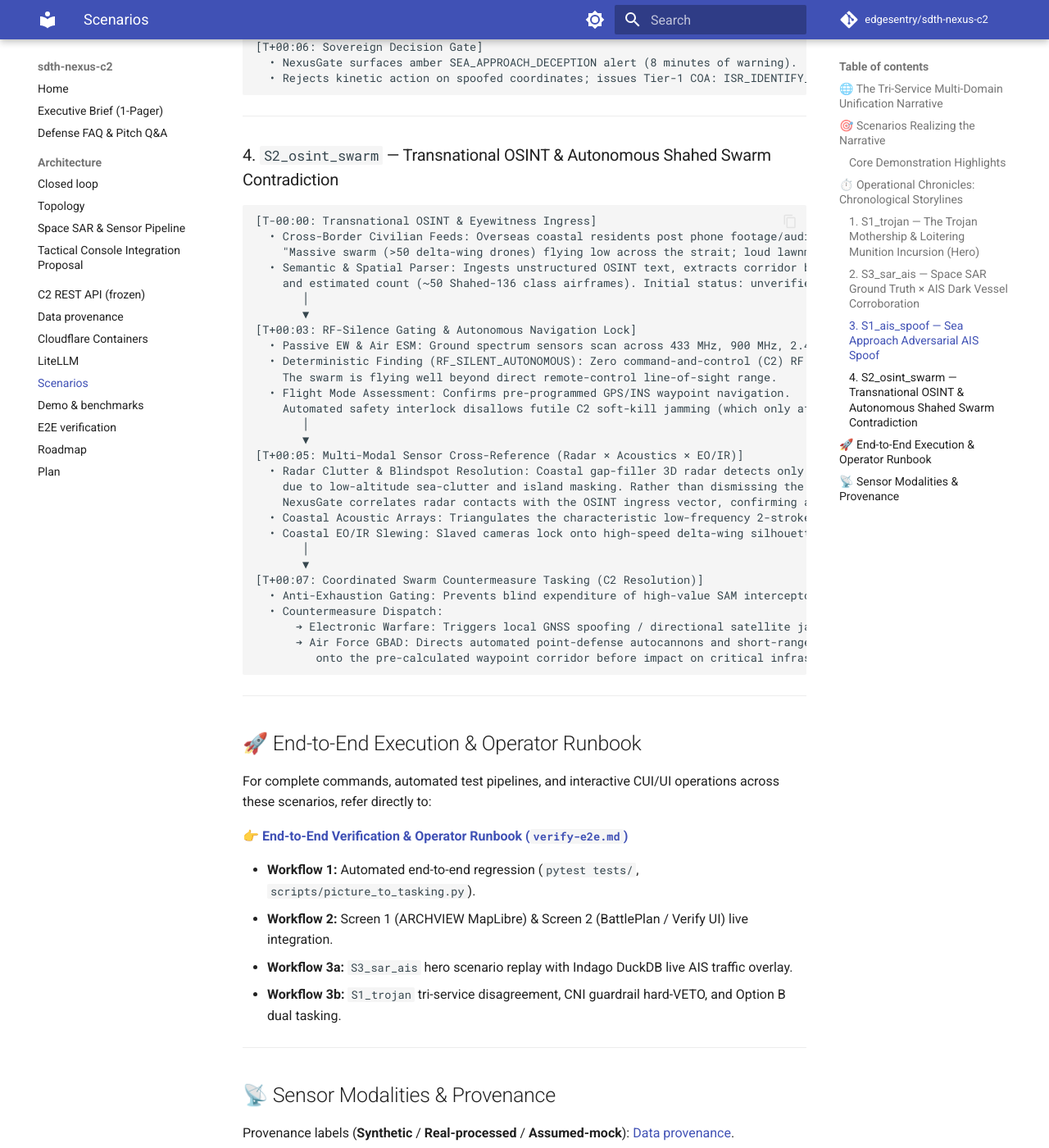
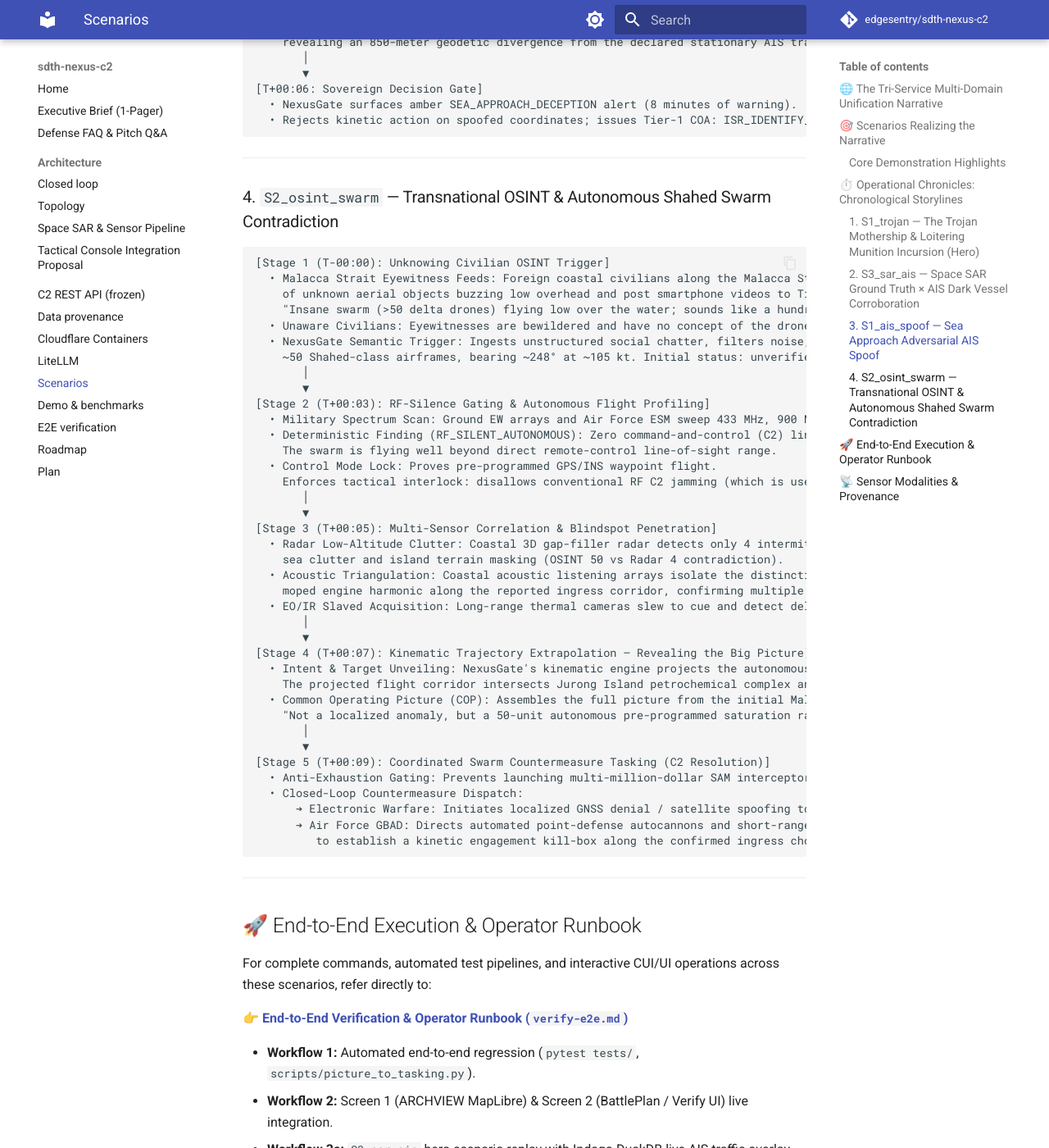
Before and after one commit to edgesentry/sdth-nexus-c2, an MkDocs documentation site: the page built from docs/scenarios.md, in a window 1280 px wide and 1400 px high, scrolled down 3661 px. Shown: the whole window at 82% size. Built offline with MkDocs 1.6.1 and Material for MkDocs 9.7.7, drawn with Linux system fonts in a browser that asks for light colours; comment, search, counter and statistics services are not loaded; some of the changed text lies outside the part shown.

Commit message:
docs(scenarios): refine S2 as progressive multi-stage correlation from Malacca civilian trigger

````diff
--- a/docs/scenarios.md
+++ b/docs/scenarios.md
@@ -34,9 +34,9 @@
   Demonstrates unmasking non-emitting vessels and bridging satellite temporal latency to tactical response.
   Connects macro space-based SAR scene-difference alerts (GLINT) and micro OBB metrology (SIA) to tactical C2 tasking. Solves 15-minute satellite orbital latency via dynamic **Reachable Ellipse** dead-reckoning and coastal radar handoff $\rightarrow$ Computes dynamic lead-pursuit **Point of Interception (POI)** collision kinematics rather than dispatching units to stale historical coordinates $\rightarrow$ Authorizes and dispatches Approach Patrol USV.
 
-* **3. `S2_osint_swarm` (Transnational OSINT & Autonomous Swarm Corroboration):**
-  Demonstrates cross-referencing crowdsourced foreign eyewitness feeds with military sensors to defeat pre-programmed, RF-silent saturation swarms.
-  Foreign coastal civilians across the border post social media video/audio of ~50 delta-wing loitering munitions (Shahed-136 class) with distinct moped engine signatures heading toward Singapore $\rightarrow$ Ground EW and ESM confirm **complete RF silence** (no C2 control link detected, indicating the swarm exceeds remote-control line-of-sight and operates entirely on autonomous pre-programmed GPS/INS waypoints) $\rightarrow$ Coastal 3D gap-filler radar detects only an intermittent cluster (4 contacts) due to sea-clutter and terrain masking (`COUNT_AND_BEARING_MISMATCH` with blindspot awareness) $\rightarrow$ NexusGate fuses the OSINT azimuth corridor, acoustic engine profiles, and radar kinematics to invalidate standard RF C2 jamming (useless against autonomous flight), dynamically cues EO/IR pods, and initiates GPS denial/spoofing alongside GBAD point-defense vectoring.
+* **3. `S2_osint_swarm` (Transnational OSINT & Multi-Stage Swarm Corroboration):**
+  Demonstrates how unverified civilian social reports serve as an initial trigger, progressively cross-referenced with military sensors to uncover an intentional saturation attack.
+  Foreign civilians along the Malacca Strait notice a massive swarm of ~50 unknown delta-wing drones with buzzing moped engine sounds and post bewildered video clips to social media without knowing their destination or hostile intent $\rightarrow$ NexusGate uses this OSINT chatter as an early-warning cue and initiates phased multi-modal sensor correlation $\rightarrow$ Ground EW/ESM detects complete RF silence, proving the drones exceed remote-control line-of-sight and navigate autonomously on pre-programmed GPS/INS waypoints (invalidating standard RF C2 jamming) $\rightarrow$ Coastal 3D gap-filler radar detects only 4 intermittent contacts due to low-altitude sea clutter, but coastal acoustic arrays and EO/IR cameras confirm the low-flying swarm $\rightarrow$ NexusGate extrapolates the autonomous waypoint trajectory, revealing the true operational picture: a 50-drone saturation ingress targeting Singapore critical infrastructure $\rightarrow$ Directs local GNSS denial alongside GBAD point-defense cueing.
 
 ---
 
@@ -123,35 +123,44 @@
 ### 4. `S2_osint_swarm` — Transnational OSINT & Autonomous Shahed Swarm Contradiction
 
 ```
-[T-00:00: Transnational OSINT & Eyewitness Ingress]
-  • Cross-Border Civilian Feeds: Overseas coastal residents post phone footage/audio to social media (X/TikTok/Telegram):
-    "Massive swarm (>50 delta-wing drones) flying low across the strait; loud lawnmower/moped buzz heading toward Singapore."
-  • Semantic & Spatial Parser: Ingests unstructured OSINT text, extracts corridor bearing (~248°), velocity (~105 kt),
-    and estimated count (~50 Shahed-136 class airframes). Initial status: unverified civilian report.
+[Stage 1 (T-00:00): Unknowing Civilian OSINT Trigger]
+  • Malacca Strait Eyewitness Feeds: Foreign coastal civilians along the Malacca Strait notice a massive formation
+    of unknown aerial objects buzzing low overhead and post smartphone videos to TikTok/X:
+    "Insane swarm (>50 delta drones) flying low over the water; sounds like a hundred lawnmowers. What is this?!"
+  • Unaware Civilians: Eyewitnesses are bewildered and have no concept of the drones' destination, payload, or target.
+  • NexusGate Semantic Trigger: Ingests unstructured social chatter, filters noise, and extracts an initial cue:
+    ~50 Shahed-class airframes, bearing ~248° at ~105 kt. Initial status: unverified foreign civilian rumor.
        │
        ▼
-[T+00:03: RF-Silence Gating & Autonomous Navigation Lock]
-  • Passive EW & Air ESM: Ground spectrum sensors scan across 433 MHz, 900 MHz, 2.4 GHz, and 5.8 GHz bands.
-  • Deterministic Finding (RF_SILENT_AUTONOMOUS): Zero command-and-control (C2) RF emissions or video telemetry detected.
+[Stage 2 (T+00:03): RF-Silence Gating & Autonomous Flight Profiling]
+  • Military Spectrum Scan: Ground EW arrays and Air Force ESM sweep 433 MHz, 900 MHz, 2.4 GHz, and 5.8 GHz.
+  • Deterministic Finding (RF_SILENT_AUTONOMOUS): Zero command-and-control (C2) link or video telemetry detected.
     The swarm is flying well beyond direct remote-control line-of-sight range.
-  • Flight Mode Assessment: Confirms pre-programmed GPS/INS waypoint navigation.
-    Automated safety interlock disallows futile C2 soft-kill jamming (which only affects manual/tethered RF drones).
+  • Control Mode Lock: Proves pre-programmed GPS/INS waypoint flight.
+    Enforces tactical interlock: disallows conventional RF C2 jamming (which is useless against autonomous guidance).
        │
        ▼
-[T+00:05: Multi-Modal Sensor Cross-Reference (Radar × Acoustics × EO/IR)]
-  • Radar Clutter & Blindspot Resolution: Coastal gap-filler 3D radar detects only 4 intermittent low-RCS contacts
-    due to low-altitude sea-clutter and island masking. Rather than dismissing the ~50-drone OSINT report as false panic,
-    NexusGate correlates radar contacts with the OSINT ingress vector, confirming an ingress swarm masked by altitude.
-  • Coastal Acoustic Arrays: Triangulates the characteristic low-frequency 2-stroke moped acoustic signature along the vector.
-  • Coastal EO/IR Slewing: Slaved cameras lock onto high-speed delta-wing silhouettes breaking through thermal haze.
+[Stage 3 (T+00:05): Multi-Sensor Correlation & Blindspot Penetration]
+  • Radar Low-Altitude Clutter: Coastal 3D gap-filler radar detects only 4 intermittent, low-RCS blips due to
+    sea clutter and island terrain masking (OSINT 50 vs Radar 4 contradiction).
+  • Acoustic Triangulation: Coastal acoustic listening arrays isolate the distinctive low-frequency two-stroke
+    moped engine harmonic along the reported ingress corridor, confirming multiple airframes inside radar blindspots.
+  • EO/IR Slaved Acquisition: Long-range thermal cameras slew to cue and detect delta-wing silhouettes cutting through night haze.
        │
        ▼
-[T+00:07: Coordinated Swarm Countermeasure Tasking (C2 Resolution)]
-  • Anti-Exhaustion Gating: Prevents blind expenditure of high-value SAM interceptors against dispersed saturation wings.
-  • Countermeasure Dispatch:
-      ➔ Electronic Warfare: Triggers local GNSS spoofing / directional satellite jamming to induce INS drift.
-      ➔ Air Force GBAD: Directs automated point-defense autocannons and short-range C-UAS kinetic interceptors (CUE_AND_ENGAGE)
-         onto the pre-calculated waypoint corridor before impact on critical infrastructure.
+[Stage 4 (T+00:07): Kinematic Trajectory Extrapolation — Revealing the Big Picture]
+  • Intent & Target Unveiling: NexusGate's kinematic engine projects the autonomous waypoint vector forward.
+    The projected flight corridor intersects Jurong Island petrochemical complex and western air defense sectors.
+  • Common Operating Picture (COP): Assembles the full picture from the initial Malacca tweet:
+    "Not a localized anomaly, but a 50-unit autonomous pre-programmed saturation raid inbound for Singapore CNI."
+       │
+       ▼
+[Stage 5 (T+00:09): Coordinated Swarm Countermeasure Tasking (C2 Resolution)]
+  • Anti-Exhaustion Gating: Prevents launching multi-million-dollar SAM interceptors blindly against 50 attritable airframes.
+  • Closed-Loop Countermeasure Dispatch:
+      ➔ Electronic Warfare: Initiates localized GNSS denial / satellite spoofing to degrade INS waypoint accuracy.
+      ➔ Air Force GBAD: Directs automated point-defense autocannons and short-range C-UAS interceptors (CUE_AND_ENGAGE)
+         to establish a kinetic engagement kill-box along the confirmed ingress choke point.
 ```
 
 ---
@@ -177,7 +186,7 @@
 |----------|-----------|------------|------------------------|
 | **Space SAR (SIA micro)** | `S3_sar_ais` | Real-processed / Fixture | Dark vessel extraction, OBB metrology, image chip |
 | **Space SAR (GLINT macro)** | `S3_sar_ais`, `S1_trojan` | Assumed-mock / Live API | Corridor-scale backscatter anomaly, aft-deck launch rail |
-| **Social / Recon Text** | `S2_osint_swarm` | **Synthetic** (`osint_text` parser #59) | Crowdsourced foreign eyewitness video/text ingestion, swarm count (~50) & ingress azimuth extraction |
+| **Social / Recon Text** | `S2_osint_swarm` | **Synthetic** (`osint_text` parser #59) | Crowdsourced foreign eyewitness video/text ingestion (Malacca Strait civilians notice massive unknown swarm without knowing destination); acts as early warning trigger |
 | **Coastal 3D Radar** | `S1_trojan`, `S3_sar_ais`, `S1_ais_spoof`, `S2_osint_swarm` | **Synthetic** | Kinematic velocity mismatch (120 kt vs 6 kt), bearing lock, low-altitude clutter & intermittent contacts |
 | **Coastal CCTV / EOIR** | `S1_trojan`, `S1_ais_spoof`, `S2_osint_swarm` | **Synthetic** | Optical silhouette verification, delta-wing thermal delta, visual verification pod slaving |
 | **Coastal Acoustic Array** | `S2_osint_swarm` | **Synthetic** | Triangulates low-frequency 2-stroke moped acoustic signature of Shahed-136 engines |
````
